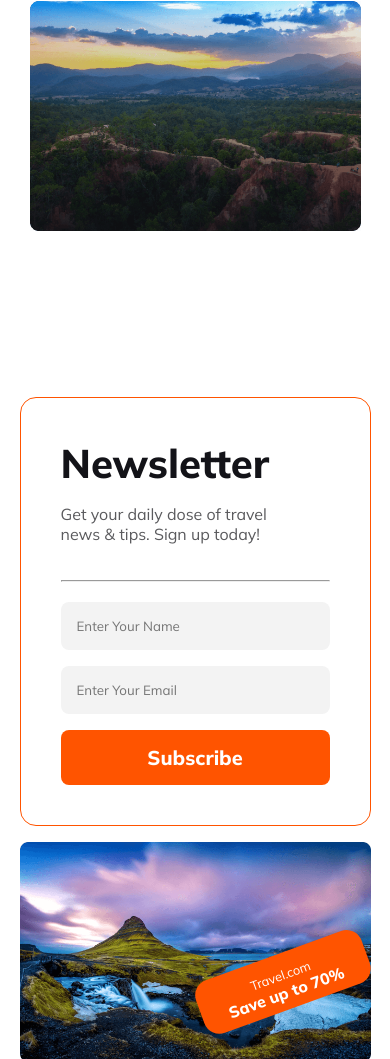
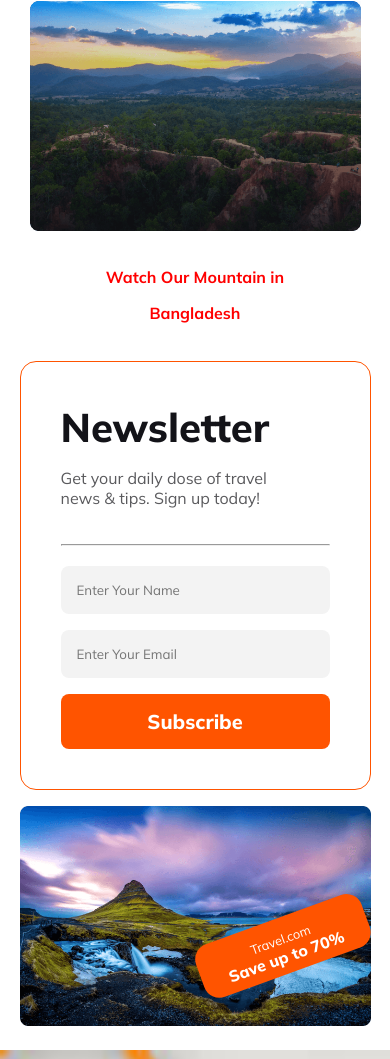
Before and after one commit to Arif-Islam21/world-explorer, a plain HTML site: page index.html in a window 390 px wide. Shown: the part 9247-10306 px from the top of the page. Drawn offline with Linux system fonts and the light colour scheme.

Commit message:
making responsive some another objects

```diff
--- a/styles/responsive.css
+++ b/styles/responsive.css
@@ -106,6 +106,14 @@
     width: 100%;
     margin: 1.5rem auto;
   }
+  .perfect-place-image h5 {
+    position: relative;
+    margin: auto;
+    font-size: 1rem;
+    text-align: center;
+    color: red;
+    top: 50%;
+  }
   /* UNIQUE SECTION RESPONSIVE */
   .best-website {
     flex-direction: column;
```
